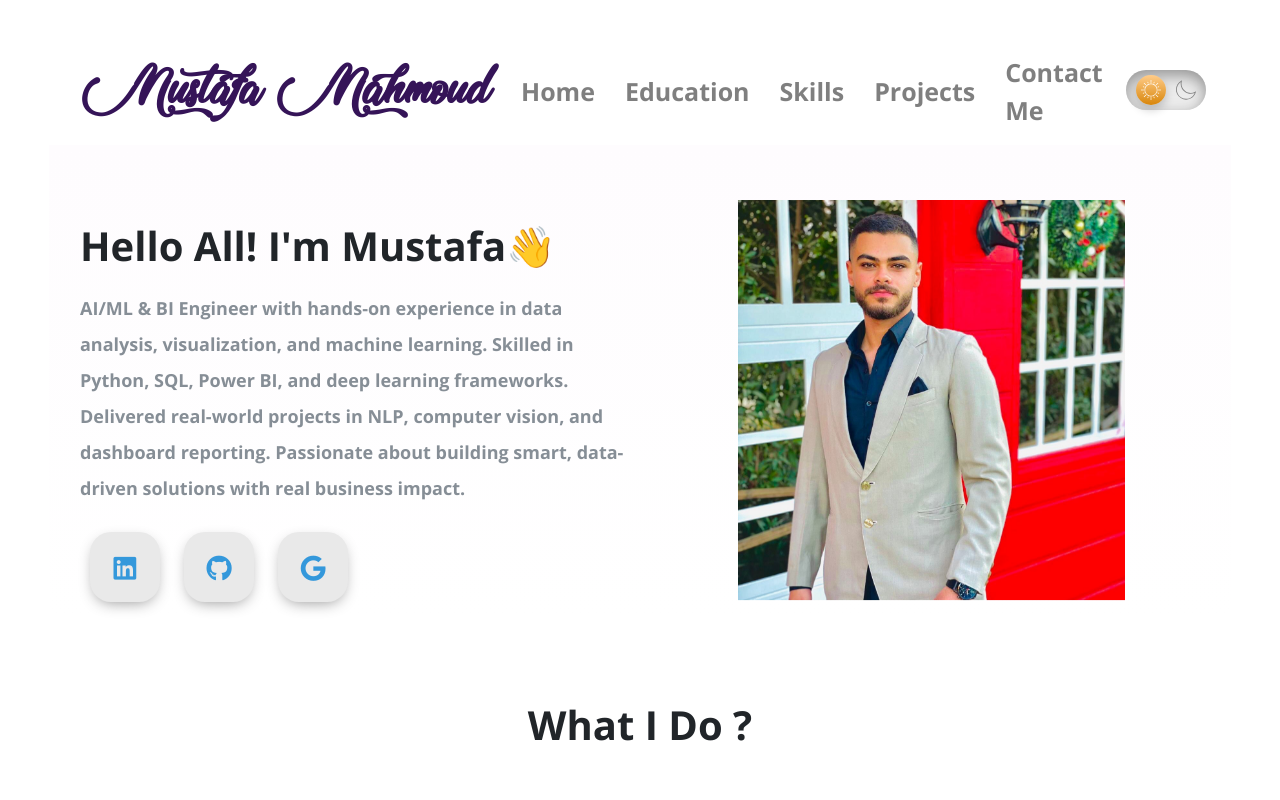
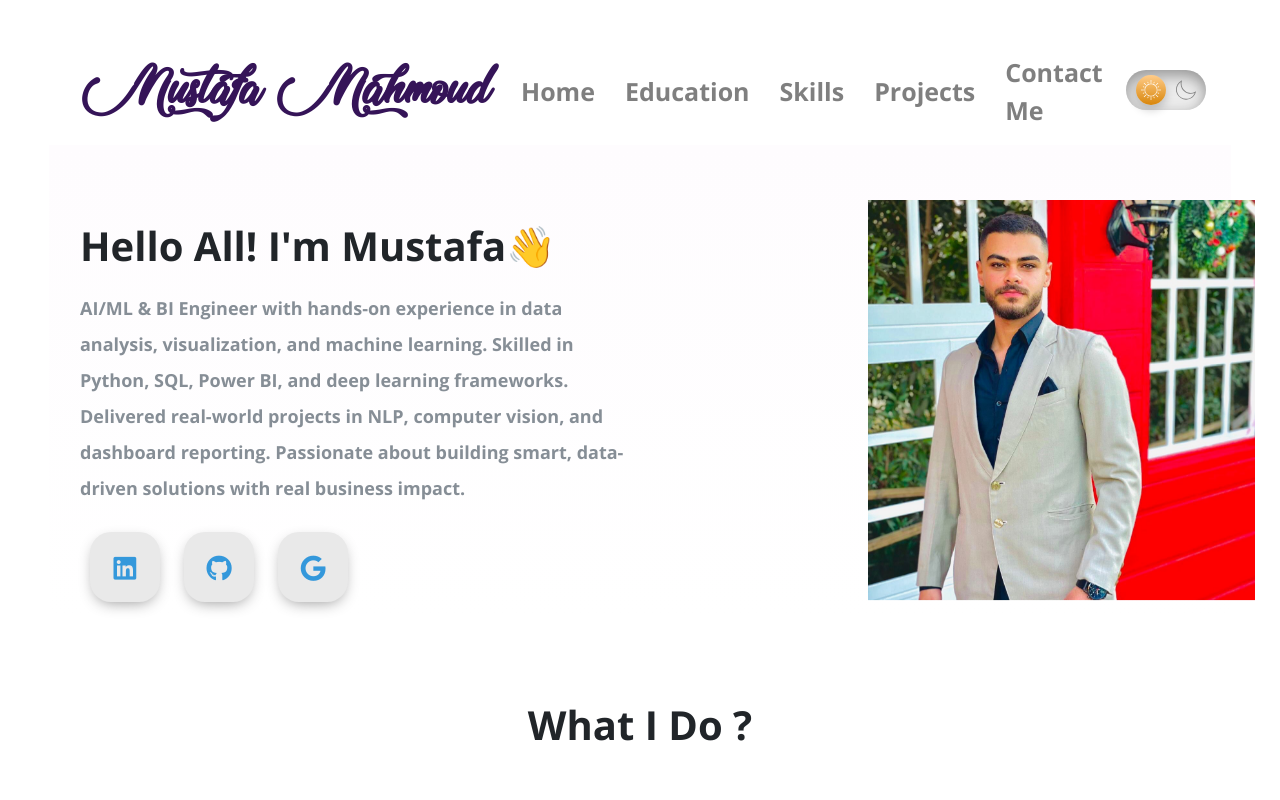
Before and after one commit to mustafaamahmoudm74/mustafaamahmoudm74.github.io, a plain HTML site: page index.html in a window 1280 px wide. Shown: the top 800 px of the page. Drawn offline with nearby package versions, Linux system fonts and the light colour scheme; a web font is replaced by a local one.

Commit message:
style.css

```diff
--- a/style.css
+++ b/style.css
@@ -85,7 +85,7 @@ span.wave {
 .first-image {
   position: absolute;
   top: 200px;
-  right: 140px;
+  right: 10px;
   z-index: 10;
   height: 100%;
   display: flex;
```
